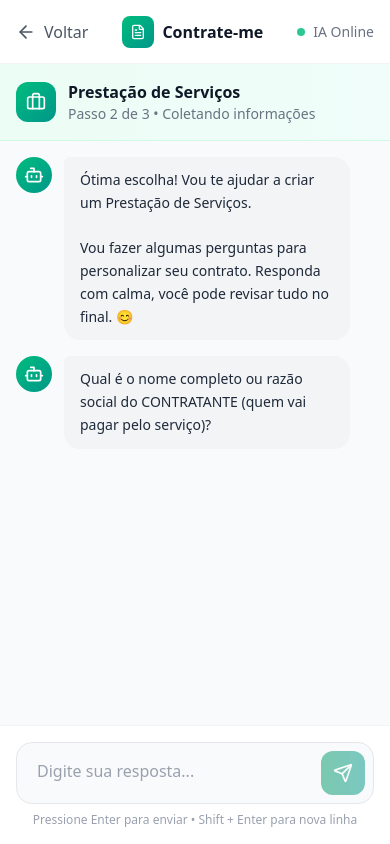
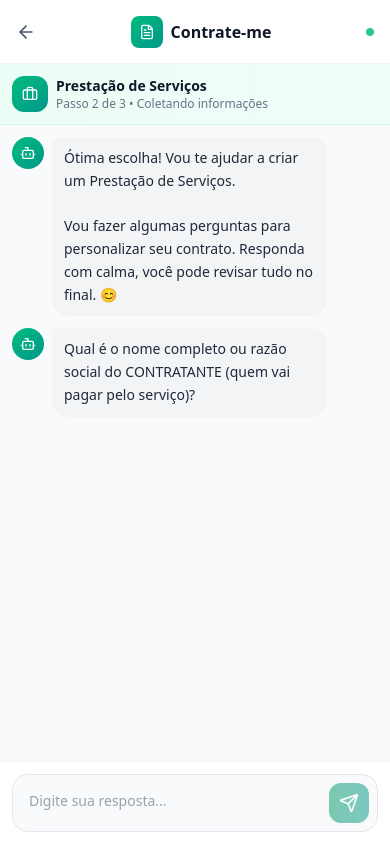
Before and after one commit to DanielHHEe/Meu-ia-inteligente, a React (Vite) app: page /chat in a window 390 px wide. Both pictures are taken after a click on the button 195 px from the left and 116 px from the top of the page. Built offline with nearby package versions, Linux system fonts and the light colour scheme.

Commit message:
commit chat alteracao

```diff
--- a/src/Chat.jsx
+++ b/src/Chat.jsx
@@ -79,7 +79,7 @@
             className="flex items-center gap-2 text-gray-600 hover:text-emerald-600 transition-colors"
           >
             <ArrowLeft className="w-5 h-5" />
-             <span className="font-medium">Voltar</span>
+            <span className="font-medium hidden sm:inline">Voltar</span>
           </Link>
 
           <div className="flex items-center gap-2">
@@ -91,7 +91,7 @@
 
           <div className="flex items-center gap-2 text-sm text-gray-500">
             <div className="w-2 h-2 rounded-full bg-emerald-500 animate-pulse" />
-             <span>IA Online</span>
+            <span className="hidden sm:inline">IA Online</span>
           </div>
         </div>
       </div>
@@ -156,29 +156,29 @@
     <motion.div
       initial={{ opacity: 0, y: 10 }}
       animate={{ opacity: 1, y: 0 }}
-       className={`flex gap-3 ${isBot ? "" : "flex-row-reverse"}`}
+      className={`flex gap-2 sm:gap-3 ${isBot ? "" : "flex-row-reverse"}`}
     >
       <div
-         className={`flex-shrink-0 w-9 h-9 rounded-full flex items-center justify-center ${
+        className={`flex-shrink-0 w-8 h-8 sm:w-9 sm:h-9 rounded-full flex items-center justify-center ${
           isBot
             ? "bg-gradient-to-br from-emerald-500 to-teal-600"
             : "bg-gradient-to-br from-slate-700 to-slate-900"
         }`}
       >
         {isBot ? (
-           <Bot className="w-5 h-5 text-white" />
+          <Bot className="w-4 h-4 sm:w-5 sm:h-5 text-white" />
         ) : (
-           <User className="w-5 h-5 text-white" />
+          <User className="w-4 h-4 sm:w-5 sm:h-5 text-white" />
         )}
       </div>
       <div
-         className={`max-w-[80%] px-4 py-3 rounded-2xl ${
+        className={`max-w-[75%] sm:max-w-[80%] px-3 sm:px-4 py-2.5 sm:py-3 rounded-2xl ${
           isBot
             ? "bg-gray-100 text-gray-800 rounded-tl-md"
             : "bg-gradient-to-r from-emerald-600 to-teal-600 text-white rounded-tr-md"
         }`}
       >
-         <p className="text-sm sm:text-base leading-relaxed whitespace-pre-wrap">
+        <p className="text-sm sm:text-base leading-relaxed whitespace-pre-wrap break-words">
           {message}
         </p>
       </div>
@@ -192,12 +192,12 @@
     <motion.div
       initial={{ opacity: 0, y: 10 }}
       animate={{ opacity: 1, y: 0 }}
-       className="flex gap-3"
+      className="flex gap-2 sm:gap-3"
     >
-       <div className="flex-shrink-0 w-9 h-9 rounded-full bg-gradient-to-br from-emerald-500 to-teal-600 flex items-center justify-center">
-         <Bot className="w-5 h-5 text-white" />
+      <div className="flex-shrink-0 w-8 h-8 sm:w-9 sm:h-9 rounded-full bg-gradient-to-br from-emerald-500 to-teal-600 flex items-center justify-center">
+        <Bot className="w-4 h-4 sm:w-5 sm:h-5 text-white" />
       </div>
-       <div className="bg-gray-100 px-4 py-3 rounded-2xl rounded-tl-md">
+      <div className="bg-gray-100 px-3 sm:px-4 py-2.5 sm:py-3 rounded-2xl rounded-tl-md">
         <div className="flex gap-1.5">
           <motion.div
             className="w-2 h-2 rounded-full bg-gray-400"
@@ -222,6 +222,8 @@
 
 // ==================== CHAT INPUT ====================
 const ChatInput = ({ value, onChange, onSend, disabled }) => {
+  const textareaRef = useRef(null);
+
   const handleKeyDown = (e) => {
     if (e.key === "Enter" && !e.shiftKey) {
       e.preventDefault();
@@ -229,24 +231,31 @@
     }
   };
 
+  useEffect(() => {
+    if (textareaRef.current) {
+      textareaRef.current.style.height = "auto";
+      textareaRef.current.style.height = textareaRef.current.scrollHeight + "px";
+    }
+  }, [value]);
+
   return (
-     <div className="border-t border-gray-100 bg-white p-4 flex-shrink-0">
+    <div className="border-t border-gray-100 bg-white p-3 sm:p-4 flex-shrink-0 safe-area-bottom">
       <div className="max-w-3xl mx-auto">
-         <div className="flex items-end gap-3 bg-gray-50 rounded-2xl p-2 border border-gray-200 focus-within:border-emerald-500 focus-within:ring-2 focus-within:ring-emerald-500/20 transition-all">
+        <div className="flex items-end gap-2 bg-gray-50 rounded-2xl p-2 border border-gray-200 focus-within:border-emerald-500 focus-within:ring-2 focus-within:ring-emerald-500/20 transition-all">
           <textarea
+            ref={textareaRef}
             value={value}
             onChange={(e) => onChange(e.target.value)}
             onKeyDown={handleKeyDown}
             placeholder="Digite sua resposta..."
             disabled={disabled}
             rows={1}
-             className="flex-1 bg-transparent px-3 py-2 text-gray-800 placeholder-gray-400 resize-none focus:outline-none min-h-[44px] max-h-32"
-             style={{ height: "auto" }}
+            className="flex-1 bg-transparent px-2 sm:px-3 py-2 text-sm sm:text-base text-gray-800 placeholder-gray-400 resize-none focus:outline-none min-h-[40px] max-h-32 overflow-y-auto"
           />
           <button
             onClick={onSend}
             disabled={disabled || !value.trim()}
-             className="flex-shrink-0 w-11 h-11 rounded-xl bg-gradient-to-r from-emerald-600 to-teal-600 text-white flex items-center justify-center hover:from-emerald-700 hover:to-teal-700 disabled:opacity-50 disabled:cursor-not-allowed transition-all duration-200 hover:scale-105 active:scale-95"
+            className="flex-shrink-0 w-10 h-10 sm:w-11 sm:h-11 rounded-xl bg-gradient-to-r from-emerald-600 to-teal-600 text-white flex items-center justify-center hover:from-emerald-700 hover:to-teal-700 disabled:opacity-50 disabled:cursor-not-allowed transition-all duration-200 hover:scale-105 active:scale-95"
           >
             {disabled ? (
               <Loader2 className="w-5 h-5 animate-spin" />
@@ -255,7 +264,7 @@
             )}
           </button>
         </div>
-         <p className="text-xs text-gray-400 text-center mt-2">
+        <p className="text-xs text-gray-400 text-center mt-2 hidden sm:block">
           Pressione Enter para enviar • Shift + Enter para nova linha
         </p>
       </div>
@@ -345,6 +354,7 @@
 // ==================== CHAT INTERFACE ====================
 const ChatInterface = ({ contractType, messages, isTyping, inputValue, setInputValue, onSendMessage }) => {
   const messagesEndRef = useRef(null);
+  const messagesContainerRef = useRef(null);
 
   useEffect(() => {
     messagesEndRef.current?.scrollIntoView({ behavior: "smooth" });
@@ -353,15 +363,15 @@
   return (
     <div className="flex flex-col h-full">
       {/* Chat Header Info */}
-       <div className="bg-gradient-to-r from-emerald-50 to-teal-50 border-b border-emerald-100 p-4 flex-shrink-0">
+      <div className="bg-gradient-to-r from-emerald-50 to-teal-50 border-b border-emerald-100 p-3 sm:p-4 flex-shrink-0">
         <div className="max-w-3xl mx-auto flex items-center justify-between">
-           <div className="flex items-center gap-3">
-             <div className="w-10 h-10 rounded-xl bg-gradient-to-br from-emerald-500 to-teal-600 flex items-center justify-center">
-               <contractType.icon className="w-5 h-5 text-white" />
+          <div className="flex items-center gap-2 sm:gap-3">
+            <div className="w-9 h-9 sm:w-10 sm:h-10 rounded-xl bg-gradient-to-br from-emerald-500 to-teal-600 flex items-center justify-center">
+              <contractType.icon className="w-4 h-4 sm:w-5 sm:h-5 text-white" />
             </div>
             <div>
-               <h3 className="font-semibold text-gray-900">{contractType.name}</h3>
-               <p className="text-sm text-gray-500">Passo 2 de 3 • Coletando informações</p>
+              <h3 className="font-semibold text-sm sm:text-base text-gray-900">{contractType.name}</h3>
+              <p className="text-xs sm:text-sm text-gray-500">Passo 2 de 3 • Coletando informações</p>
             </div>
           </div>
           <div className="hidden sm:flex items-center gap-2 px-3 py-1.5 rounded-full bg-emerald-100 text-emerald-700 text-sm">
@@ -372,8 +382,12 @@
       </div>
 
       {/* Messages Area */}
-       <div className="flex-1 overflow-y-auto p-4 sm:p-6 min-h-0">
-         <div className="max-w-3xl mx-auto space-y-4">
+      <div
+        ref={messagesContainerRef}
+        className="flex-1 overflow-y-auto p-3 sm:p-4 lg:p-6 min-h-0"
+        style={{ WebkitOverflowScrolling: 'touch' }}
+      >
+        <div className="max-w-3xl mx-auto space-y-3 sm:space-y-4 pb-4">
           <AnimatePresence>
             {messages.map((msg, index) => (
               <MessageBubble key={index} message={msg.text} isBot={msg.isBot} />
@@ -494,7 +508,7 @@
       <ChatHeader />
       <ProgressSidebar currentStep={currentStep} contractType={selectedContract} />
 
-       <main className="flex-1 pt-16 lg:pl-72 flex flex-col min-h-0">
+      <main className="flex-1 pt-16 lg:pl-72 flex flex-col min-h-0 overflow-hidden">
         {currentStep === 1 ? (
           <div className="flex-1 flex items-center justify-center p-4 sm:p-6 lg:p-8 overflow-y-auto">
             <ContractTypeSelector onSelect={handleSelectContract} />
```
Lines whose indentation alone changed are shown as unchanged.
